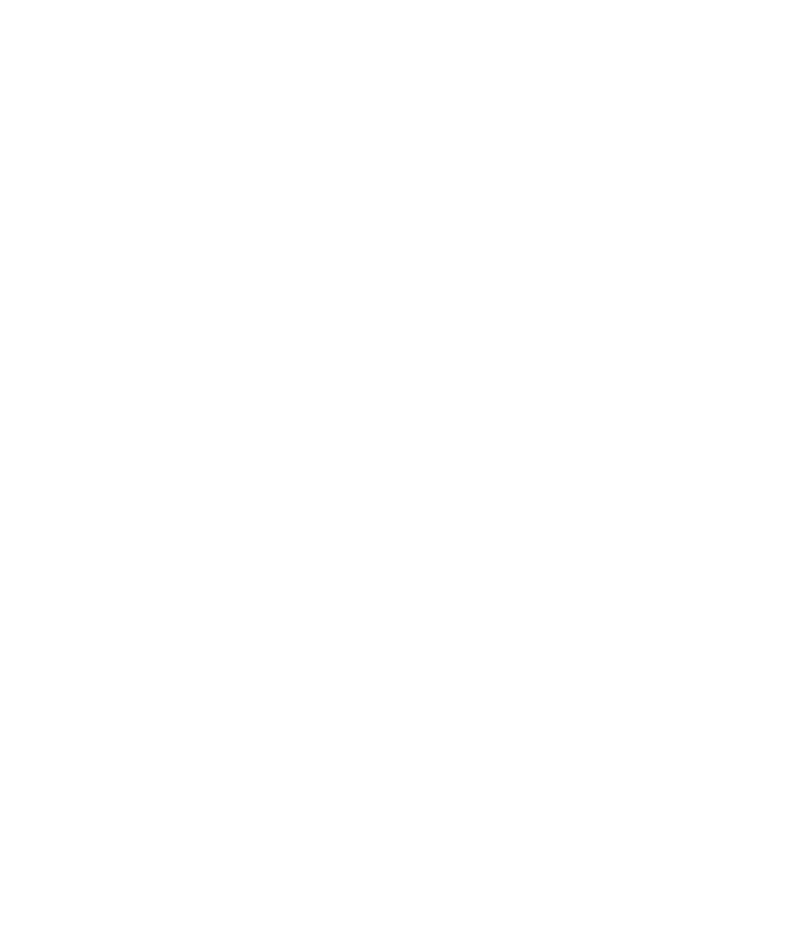
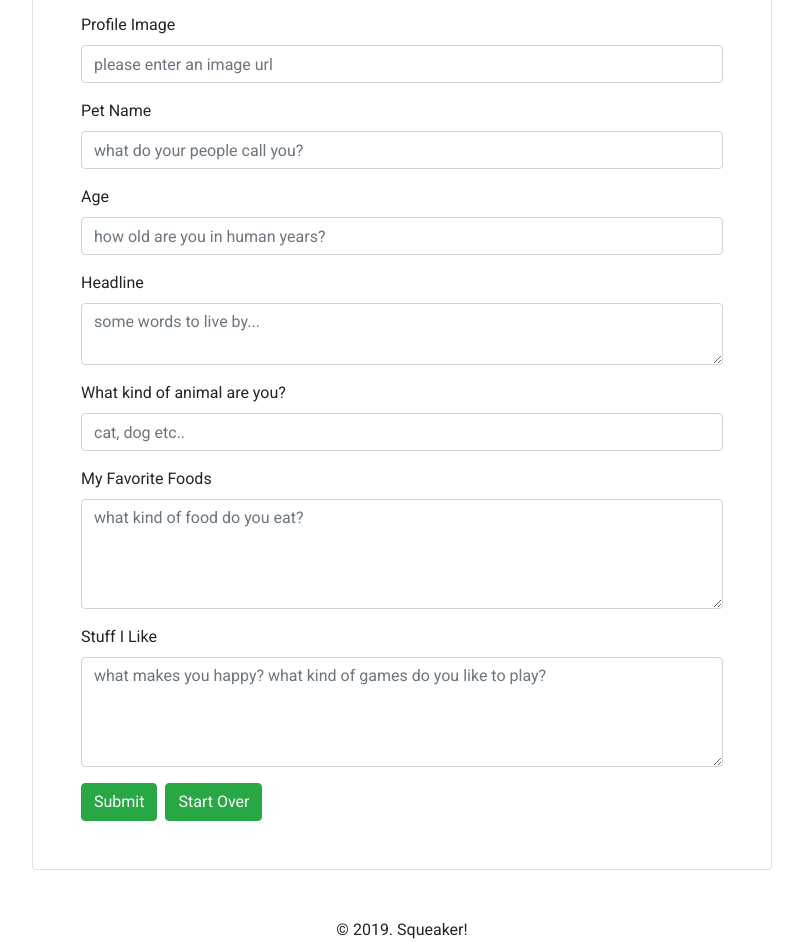
Before and after one commit to G105-Q3Collaboration/Q3-FrontEnd, a React (Create React App) app: page /customize/1 in a window 1280 px wide. Shown: the part 200-1142 px from the top of the page, without its empty margins (238-1041 px from the left). Before the commit the page ends 800 px from the top, so only its background shows below. Built offline with nearby package versions, Linux system fonts and the light colour scheme.

Commit message:
fill out profile complete

```diff
--- a/src/AddPost.js
+++ b/src/AddPost.js
@@ -5,7 +5,7 @@
   render() {
     return (
       <div className="add-post border p-3 rounded">
-        <textarea className="lead form-control" rows="4" type="text" name="post" id="post" placeholder="What's on your mind?"></textarea>
+        <textarea className="form-control" rows="4" type="text" name="post" id="post" placeholder="What's on your mind?"></textarea>
         <div className="controls d-flex justify-content-between align-items-center">
           <div className="post-types">
             <span className="btn text-muted"><FaBold /></span>
--- a/src/App.js
+++ b/src/App.js
@@ -4,6 +4,7 @@
 import Login from './Login'
 import Signup from './Signup'
 import Profile from './Profile'
+import CustomizeProfile from './CustomizeProfile';
 
 export default class App extends Component {
 
@@ -17,6 +18,7 @@
               <Header />
               <div className="container">
                 <Route exact path="/profile/:username" component={Profile} />
+                <Route exact path="/customize/:username" component={CustomizeProfile} />
                 <Route exact path="/signup" component={Signup} />
                 <Route exact path="/" component={Login} />
               </div>
--- /dev/null
+++ b/src/CustomizeProfile.js
@@ -0,0 +1,51 @@
+import React, { Component } from 'react'
+import { Link } from 'react-router-dom'
+
+export default class CustomizeProfile extends Component {
+  constructor(props) {
+    super(props)
+
+    this.state = {
+      displayname: this.props.displayname
+    }
+  }
+  render() {
+    return (
+      <div className="border rounded p-5 col-sm-8 mt-5 mr-auto ml-auto">
+        <h2>Customize Your Profile</h2>
+        <form>
+          <div className="form-group">
+            <label htmlFor="profilepic">Profile Image</label>
+            <input type="url" pattern="^(http|https):([/|.|\w|\s|-])*\.(?:jpg|gif|png)" className="form-control" id="profilepic" name="profilepic" placeholder="please enter an image url" required />
+          </div>
+          <div className="form-group">
+            <label htmlFor="displayname">Pet Name</label>
+            <input type="text" className="form-control" id="displayname" name="displayname" placeholder="what do your people call you?" value={this.state.displayname} required />
+          </div>
+          <div className="form-group">
+            <label htmlFor="age">Age</label>
+            <input type="number" className="form-control" id="age" name="age" placeholder="how old are you in human years?" required />
+          </div>
+          <div className="form-group">
+            <label htmlFor="bio">Headline</label>
+            <textarea className="form-control" rows="2" type="text" name="bio" id="bio" placeholder="some words to live by..."></textarea>
+          </div>
+          <div className="form-group">
+            <label htmlFor="type">What kind of animal are you?</label>
+            <input type="text" className="form-control" id="type" name="type" placeholder="cat, dog etc.." required />
+          </div>
+          <div className="form-group">
+            <label htmlFor="eatinghabits">My Favorite Foods</label>
+            <textarea className="form-control" rows="4" type="text" name="eatinghabits" id="eatinghabits" placeholder="what kind of food do you eat?"></textarea>
+          </div>
+          <div className="form-group">
+            <label htmlFor="quirks">Stuff I Like</label>
+            <textarea className="form-control" rows="4" type="text" name="quirks" id="quirks" placeholder="what makes you happy? what kind of games do you like to play?"></textarea>
+          </div>
+          <button type="submit" className="btn btn-success mr-2">Submit</button>
+          <button type="reset" className="btn btn-success mr-2">Start Over</button>
+        </form>
+      </div>
+    )
+  }
+}
--- a/src/Login.js
+++ b/src/Login.js
@@ -15,7 +15,7 @@
             <label htmlFor="exampleInputPassword1">Password</label>
             <input type="password" className="form-control" id="password" name="password" placeholder="password"  required/>
           </div>
-          <button type="submit" className="btn btn-primary mr-2">Submit</button>&nbsp;&nbsp;
+          <button type="submit" className="btn btn-success mr-2">Submit</button>&nbsp;&nbsp;
           <Link to="/signup">Create an Account</Link>
         </form>
       </div>
--- a/src/Sidebar.js
+++ b/src/Sidebar.js
@@ -66,15 +66,6 @@
                   Lorem ipsum dolor sit amet consectetur adipisicing elit.
               </p>
               </li>
-
-              <li className="list-group-item justify-content-between align-items-center">
-                <p className="lead"><FaFirstAid className="text-success" /> How to take care of me</p>
-                <p className="conten mt-2">
-                  Lorem ipsum dolor sit amet consectetur adipisicing elit.
-                  Labore asperiores officiis impedit, sunt recusandae temporibus in nam,
-                  perspiciatis libero eligendi facilis natus, minus fugit at cupiditate molestiae iusto illum reiciendis?
-                </p>
-              </li>
             </span>
           }
         </ul>
--- a/src/Signup.js
+++ b/src/Signup.js
@@ -8,8 +8,8 @@
         <h2>Create an Account</h2>
         <form>
           <div className="form-group">
-            <label htmlFor="petName">Pet Name</label>
-            <input type="text" className="form-control" id="petName" name="petName" placeholder="enter your pet's name" required />
+            <label htmlFor="displayname">Pet Name</label>
+            <input type="text" className="form-control" id="displayname" name="displayname" placeholder="enter your pet's name" required />
           </div>
           <div className="form-group">
             <label htmlFor="username">Username</label>
@@ -20,7 +20,7 @@
             <label htmlFor="password">Password</label>
             <input type="password" className="form-control" id="password" name="password" placeholder="password"  required/>
           </div>
-          <button type="submit" className="btn btn-primary mr-2">Submit</button>
+          <button type="submit" className="btn btn-success mr-2">Submit</button>
           <Link to="/">Already have an account?</Link>
         </form>
       </div>
```
